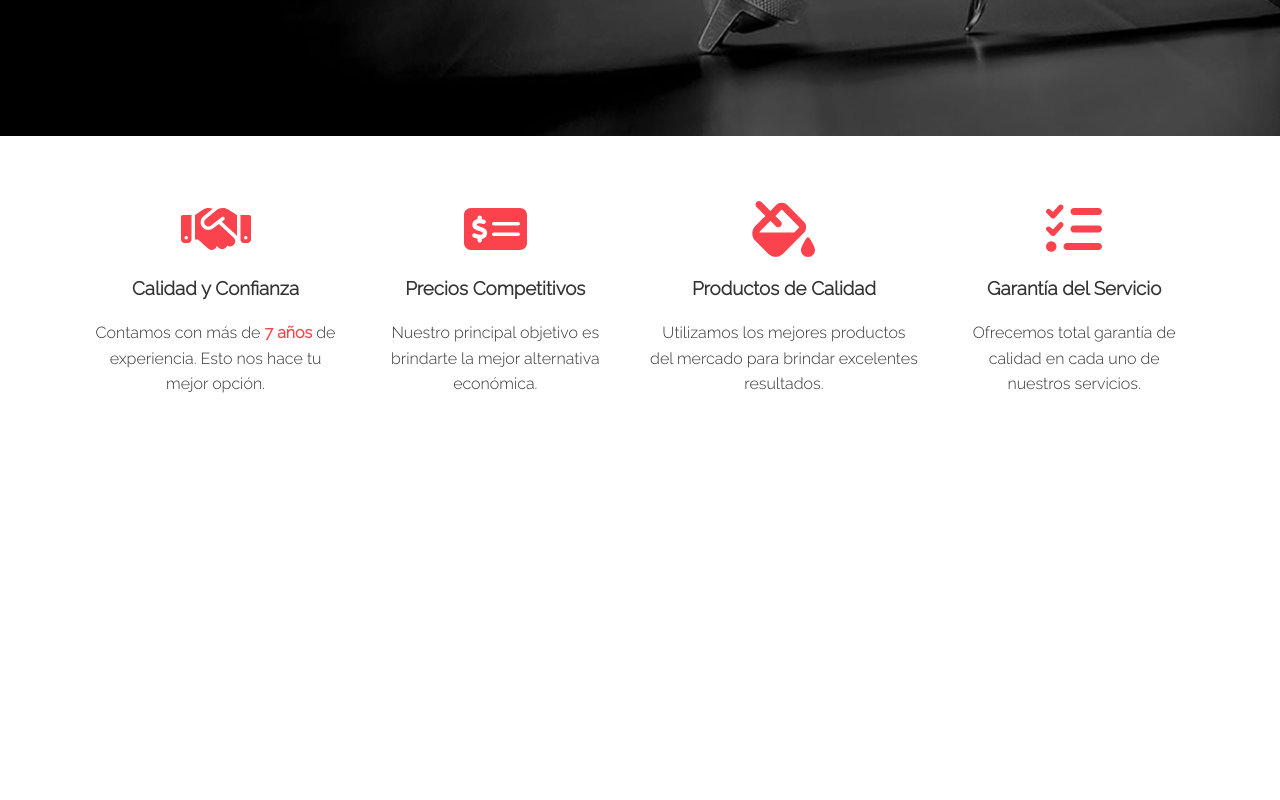
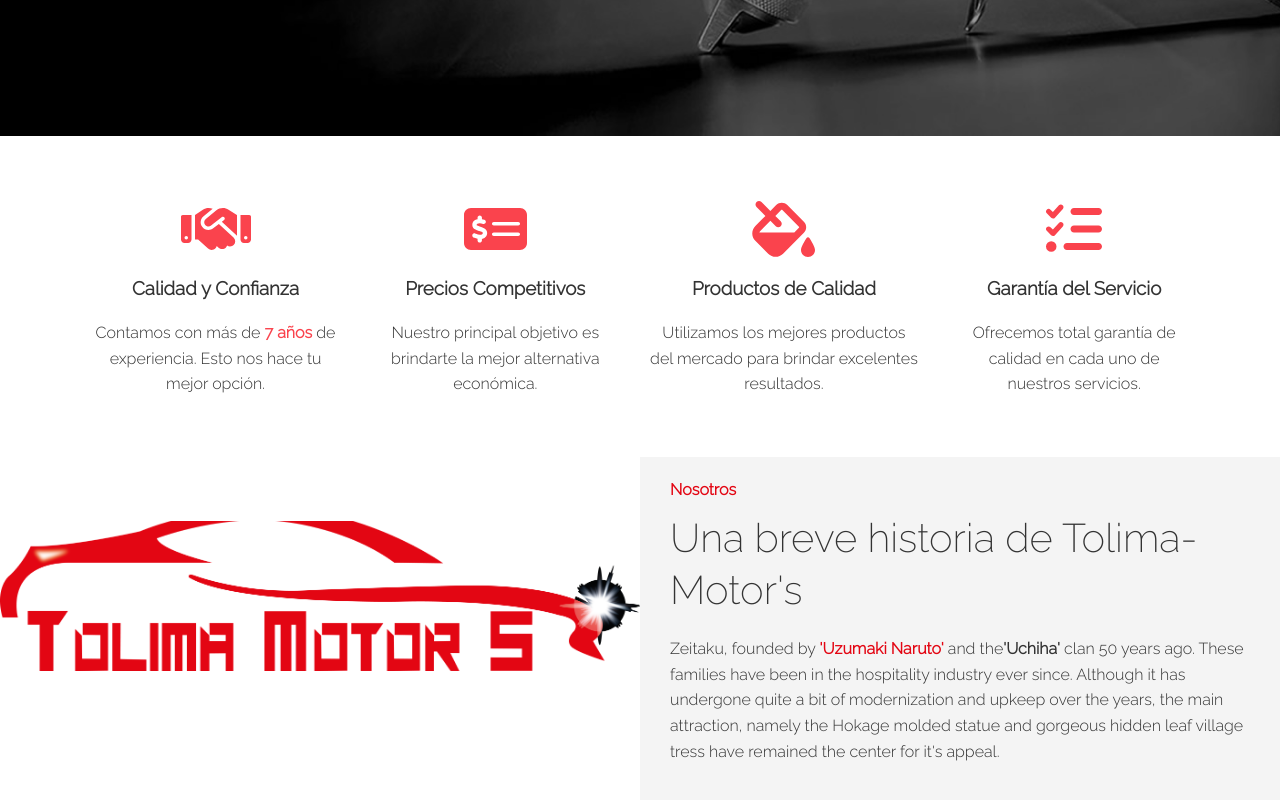
Before and after one commit to idriverag4/tolima-motor, a React (Vite) app: page / in a window 1280 px wide. Shown: the part 664-1464 px from the top of the page. Before the commit the page ends 1121 px from the top, so only its background shows below. Built offline with nearby package versions, Linux system fonts and the light colour scheme.

Commit message:
Creacion de la seccion 2

```diff
--- a/src/TolimaMotor.jsx
+++ b/src/TolimaMotor.jsx
@@ -1,12 +1,14 @@
 import React from 'react'
 import { Header } from './components/Header'
 import { Section1 } from './components/Section1'
+import { Section2 } from './components/Section2'
 
 export const TolimaMotor = () => {
     return (
         <>
             <Header/>
             <Section1/>
+            <Section2/>
         </>
     )
 }
--- /dev/null
+++ b/src/components/Section2.jsx
@@ -0,0 +1,31 @@
+import img from '../img//home/about.png'
+
+export const Section2 = () => {
+    return (
+        <>
+            <section class="flex-columns history">
+                <div class="row">
+                    <div class="column">
+                        <div class="column-1" style={{marginTop:'10%'}}>
+                            <img src={img} alt="" style={{width:'100%', height:'150px'}}/>
+                        </div>
+                    </div>
+
+                    <div class="column">
+                        <div class="column-2 bg-light">
+                            <h4 class="text-secondary">Nosotros</h4>
+                            <h2>Una breve historia de Tolima-Motor's</h2>
+                            <p>
+                                Zeitaku, founded by <span class="text-secondary"><strong>'Uzumaki Naruto'</strong></span> and the
+                                <strong>'Uchiha'</strong> clan 50 years ago. These families have been in the hospitality industry ever
+                                since. Although it has undergone quite a bit of modernization and upkeep over the years, the main
+                                attraction, namely the Hokage molded statue and gorgeous hidden leaf village tress have remained the
+                                center for it's appeal.
+                            </p>
+                        </div>
+                    </div>
+                </div>
+            </section>
+        </>
+    )
+}
```
Also changed, not shown: src/img/home/about.jpg (deleted), src/img/home/about.png (added).
